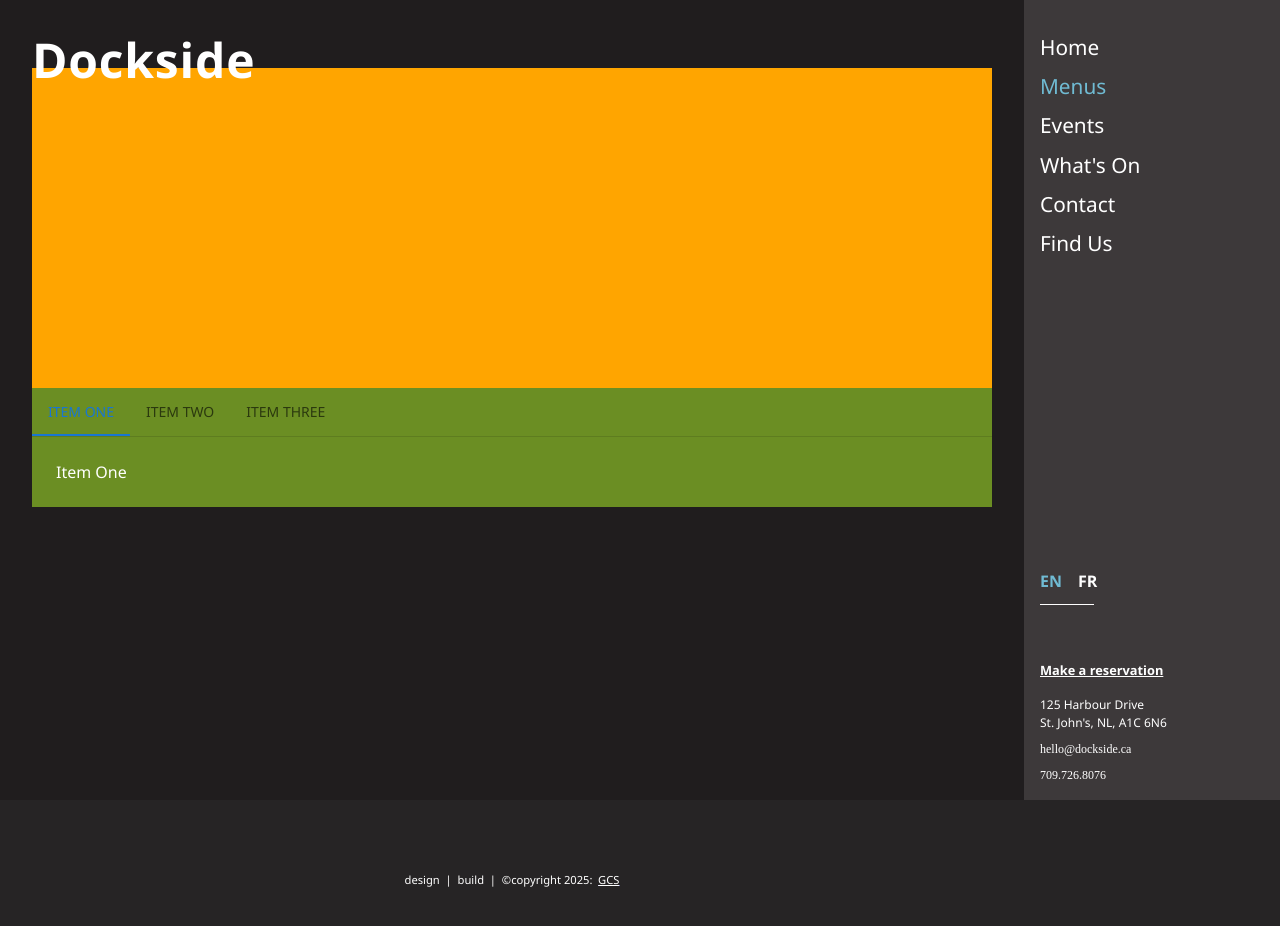
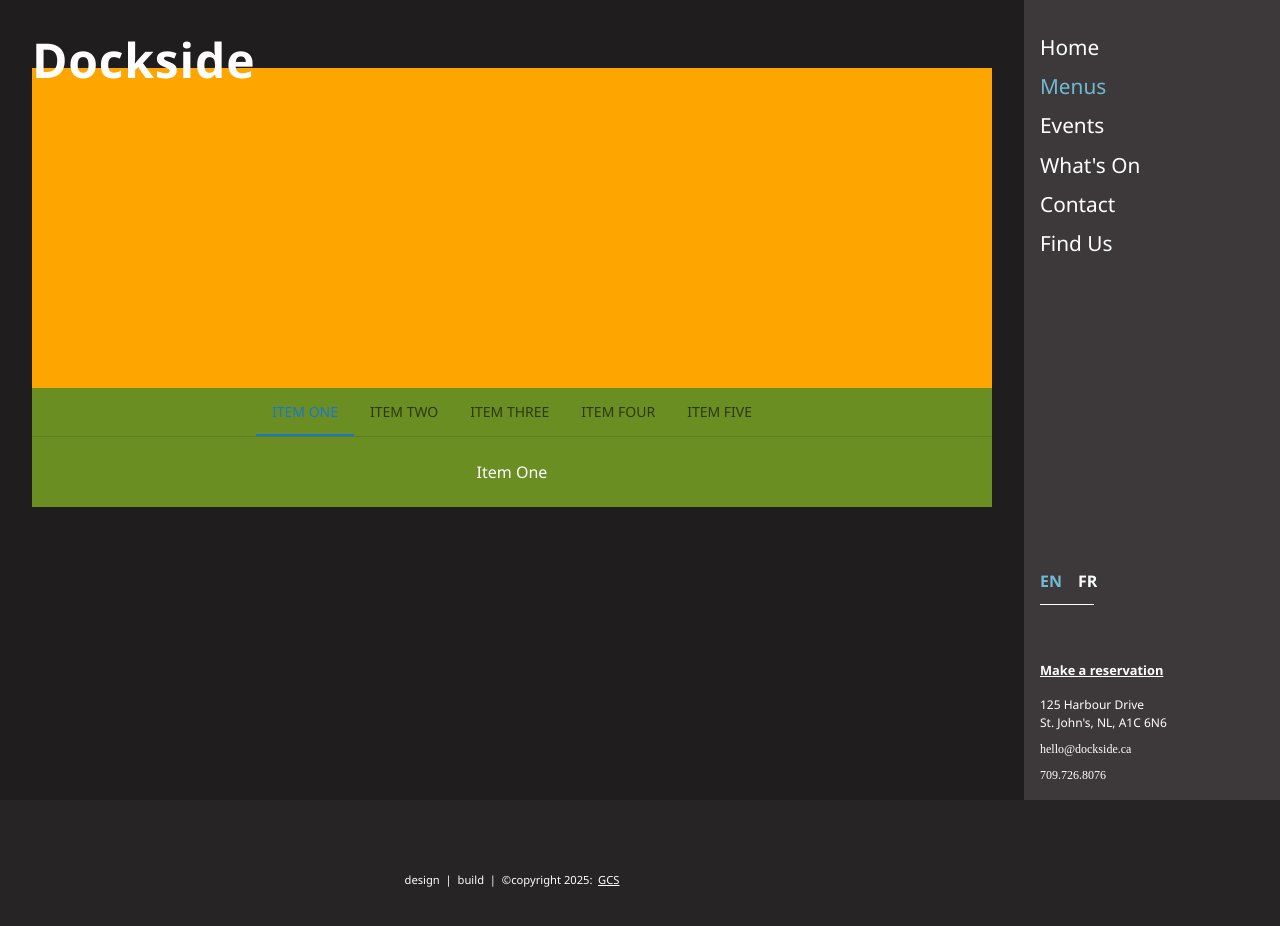
Before and after one commit to GarySimons/dockside, a React (Create React App) app: page /#/menus in a window 1280 px wide. Shown: the top 926 px of the page. Built offline with nearby package versions, Linux system fonts and the light colour scheme; some icons are missing; a web font is replaced by a local one.

Commit message:
added content above to show pics on each tab

```diff
--- a/src/routes/Menus.js
+++ b/src/routes/Menus.js
@@ -71,8 +71,9 @@ const Menus = () => {
               height: "20rem",
             }}
           ></Box>
-          <Box sx={{ width: "100%", backgroundColor: "olivedrab" }}>
+          <Box sx={{ backgroundColor: "olivedrab", width: "100%" }}>
             <Box sx={{ borderBottom: 1, borderColor: "divider" }}>
+              <Box sx={{ display: "flex", justifyContent: "center" }}>
                 <Tabs
                   value={value}
                   onChange={handleChange}
@@ -81,8 +82,12 @@ const Menus = () => {
                   <Tab label="Item One" {...a11yProps(0)} />
                   <Tab label="Item Two" {...a11yProps(1)} />
                   <Tab label="Item Three" {...a11yProps(2)} />
+                  <Tab label="Item Four" {...a11yProps(3)} />
+                  <Tab label="Item Five" {...a11yProps(4)} />
                 </Tabs>
               </Box>
+            </Box>
+            <Box sx={{ display: "flex", justifyContent: "center" }}>
               <CustomTabPanel value={value} index={0}>
                 Item One
               </CustomTabPanel>
@@ -92,10 +97,18 @@ const Menus = () => {
               <CustomTabPanel value={value} index={2}>
                 Item Three
               </CustomTabPanel>
+              <CustomTabPanel value={value} index={3}>
+                Item Four
+              </CustomTabPanel>
+              <CustomTabPanel value={value} index={4}>
+                Item Five
+              </CustomTabPanel>
+            </Box>
+          </Box>
         </Box>
       </Box>
       <SideMenu />
-      </Box>
+
       <Footer />
     </>
   );
```
Lines whose indentation alone changed are shown as unchanged.
